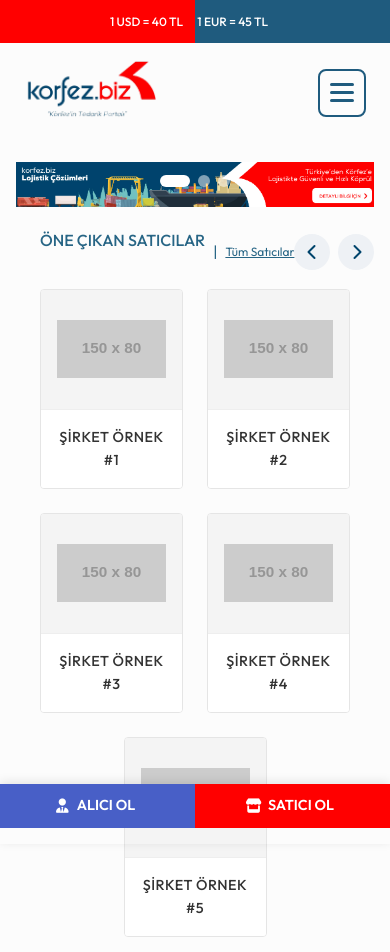
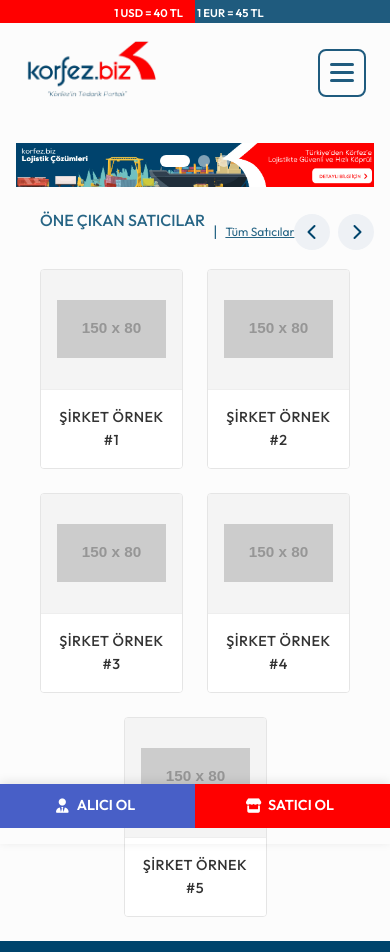
Before and after one commit to hlmekz/korfez, a plain HTML site: page index.html in a window 390 px wide. Shown: the top 952 px of the page. Drawn offline with nearby package versions, Linux system fonts and the light colour scheme; placeholder pictures from the web are drawn by us.

Commit message:
UI Polish: Reduce mobile currency bar height

```diff
--- a/css/custom.css
+++ b/css/custom.css
@@ -1297,14 +1297,22 @@ body {
 /* Mobile Top Bar */
 .mobile-top-bar {
     background: linear-gradient(90deg, var(--korfez-red) 0%, var(--korfez-red) 50%, var(--korfez-navy) 50%, var(--korfez-navy) 100%);
-    padding: 0.75rem 1rem;
+    padding: 0.25rem 1rem;
+    /* Padding büyük ölçüde azaltıldı */
     text-align: center;
+    line-height: 1;
+    /* Dikey boşluk sıkılaştırıldı */
 }
 
 .currency-wrapper-mobile {
     color: white;
-    font-size: 0.75rem;
-    font-weight: 500;
+    font-size: 0.7rem;
+    /* Font biraz daha küçültüldü */
+    font-weight: 600;
+    /* Okunabilirlik için kalınlık artırıldı */
+    display: inline-block;
+    padding-top: 2px;
+    /* Dikey hizalama için ince ayar */
 }
 
 /* Mobile Header Row */
--- a/index.html
+++ b/index.html
@@ -16,7 +16,7 @@
     <!-- Google Fonts -->
     <link href="https://fonts.googleapis.com/css2?family=Outfit:wght@300;400;500;600;700&display=swap" rel="stylesheet">
     <!-- Custom CSS -->
-    <link rel="stylesheet" href="css/custom.css?v=2025.1.0">
+    <link rel="stylesheet" href="css/custom.css?v=2025.1.1">
 </head>
 
 <body>
```
